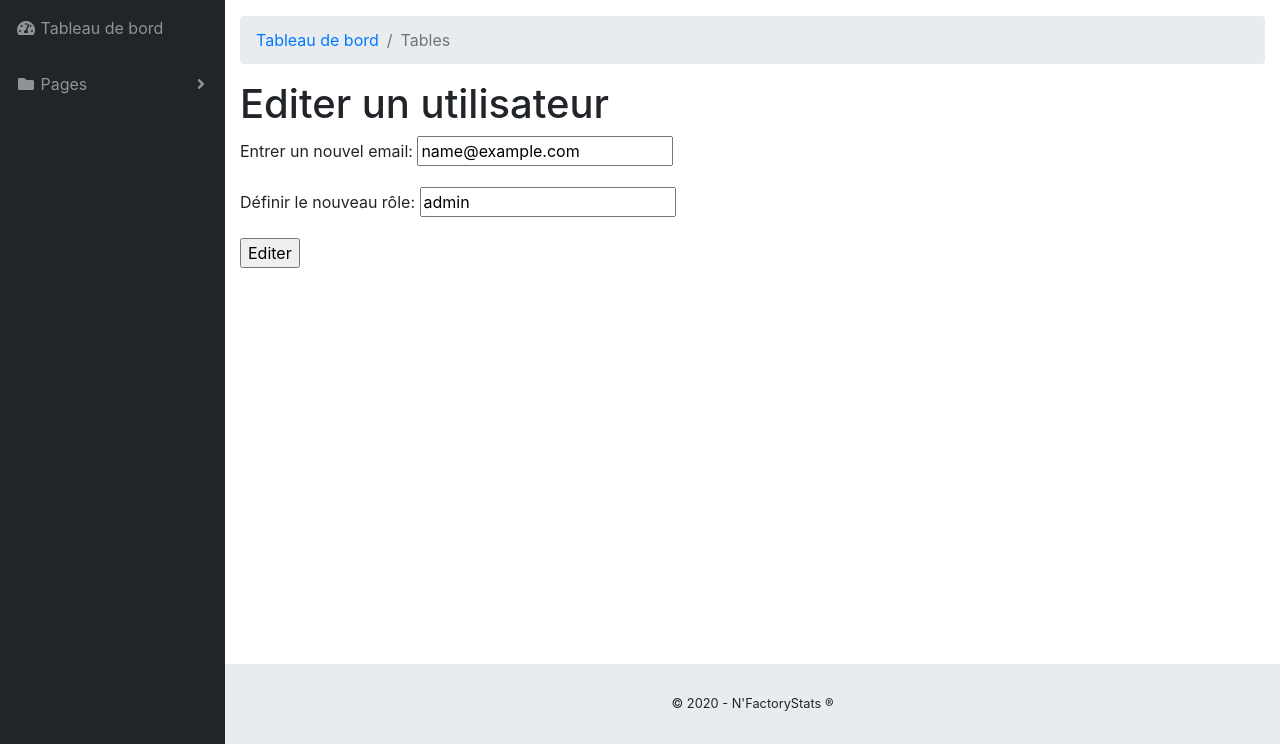
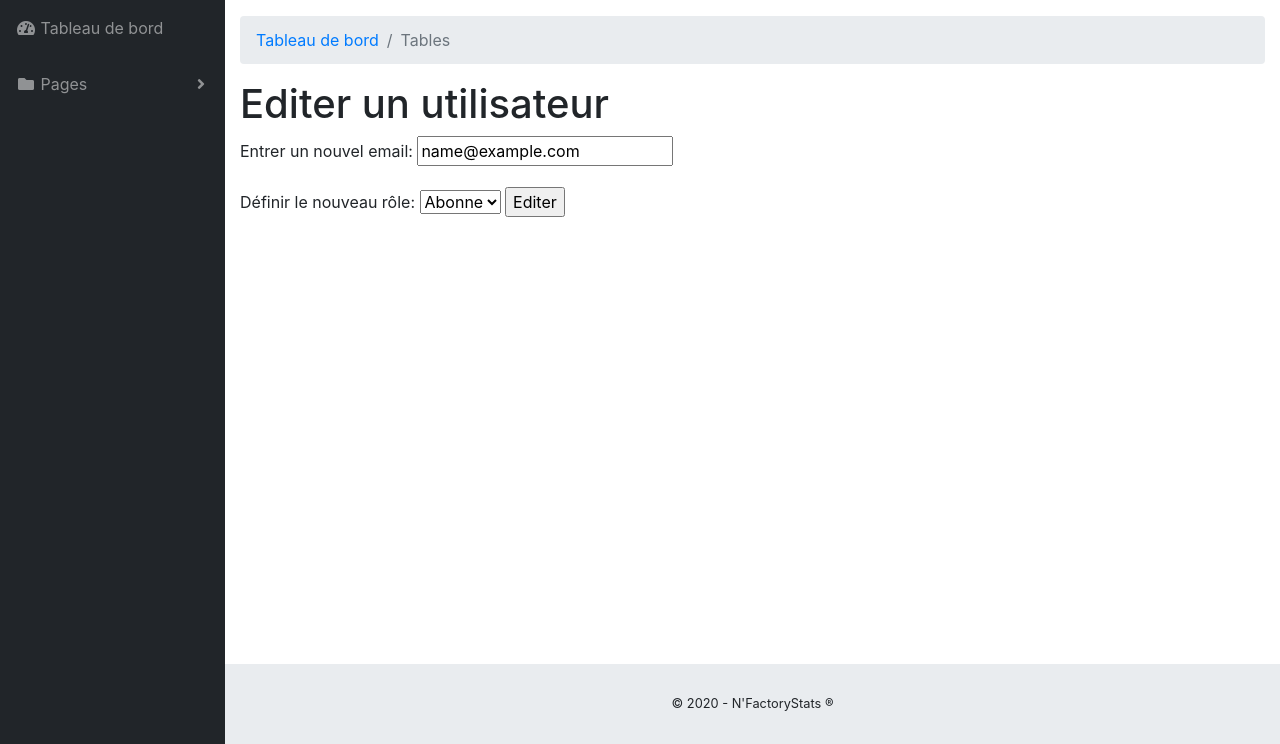
Before and after one commit to Bigo0612/N-FactoryStats, a PHP site: page /Back/edit_user.php?id=1 in a window 1280 px wide. Shown: the part 56-800 px from the top of the page. Run offline with PHP 8.4, Linux system fonts and the light colour scheme; tables that the repository leaves empty or names only in its code hold one stand-in row (values such as "Sample post").

Commit message:
modif edit_user.php sur les conditions du role de l'utilisateur.

```diff
--- a/Back/edit_user.php
+++ b/Back/edit_user.php
@@ -33,13 +33,6 @@ if(!empty($_GET['id']) && is_numeric($_GET['id'])) {
                     $errors['email'] = 'Entrez un email!';
                 }
 
-            if (!empty($role)) {
-                if (!filter_var($role)) {
-                    $errors['role'] = 'role invalide';
-                }
-            } else {
-                $errors['role'] = 'Entrez un nouveau role!';
-            }
 
                     if (count($errors) == 0) {
 
@@ -49,7 +42,7 @@ if(!empty($_GET['id']) && is_numeric($_GET['id'])) {
                         $query->bindValue(':id', $id, PDO::PARAM_INT);
                         $query->bindValue(':role', $role, PDO::PARAM_INT);
                         $query->execute();
-                        header('Location: tables.php');
+                        header('Location: index.php');
                     }
             }
         } else {
@@ -187,10 +180,11 @@ if (!empty($id)) {
                 } ?></p>
 
             <label for="role"> Définir le nouveau rôle: </label>
-            <input type="text" name="role" id="role" value="<?php echo $user['role'] ?>">
-            <p class="error"><?php if (!empty($errors['role'])) {
-                    echo $errors['role'];
-                } ?></p>
+            <select name="role" size="1">
+                <option value="Abonne">Abonne</option>
+                <option value="Admin">Admin</option>
+            </select <?php echo $user['role'] ?>>
+
 
             <input type="submit" name="submitted" value="Editer">
         </form>
@@ -198,9 +192,6 @@ if (!empty($id)) {
         echo 'Error 404';
     }
 } ?>
-
-
-
 
 
                 <!-- Sticky Footer -->
```
